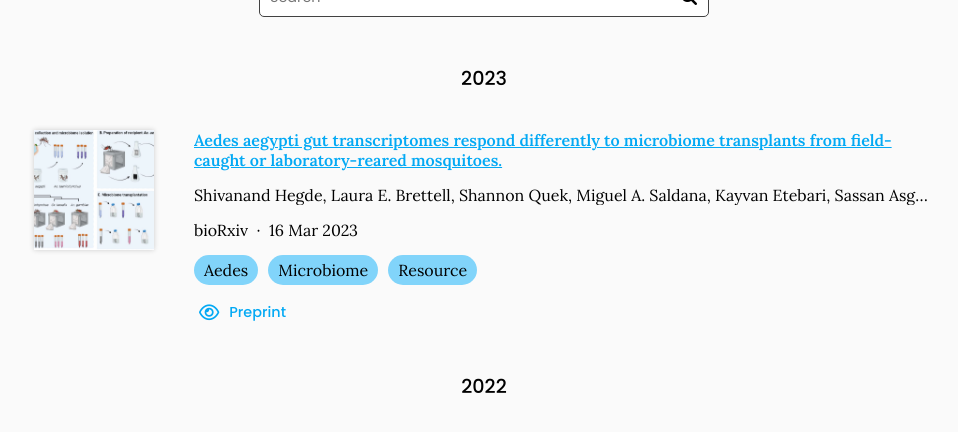
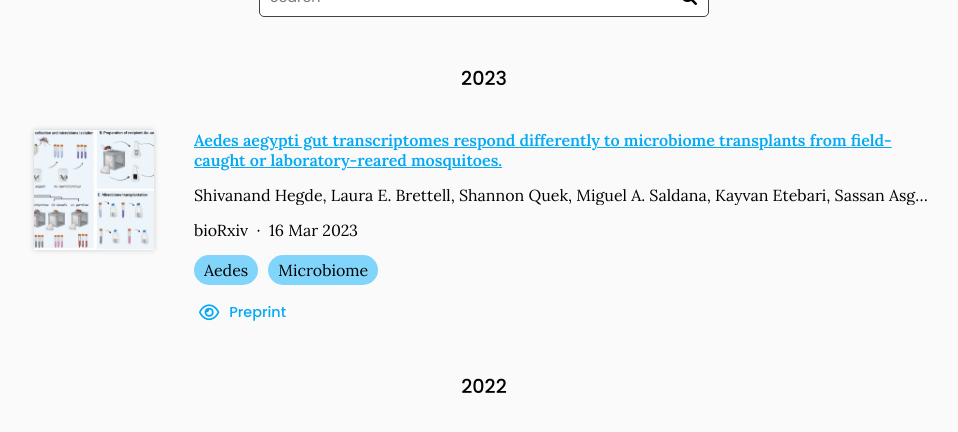
Before and after one commit to Evo-MInt/MicGen-lab-website, a Jekyll site: the page built from research/index.md, in a window 1280 px wide and 900 px high, scrolled down 885 px, cut to the strip 0-434 px from the top of the window. Shown: the whole strip, without its empty margins (156-1114 px from the left). Built offline with Jekyll 4.4.1, drawn with Linux system fonts in a browser that asks for light colours.

Commit message:
Generate citations

```diff
--- a/_data/citations.yaml
+++ b/_data/citations.yaml
@@ -24,7 +24,6 @@
   tags:
   - Aedes
   - Microbiome
-  - Resource
 - id: doi:10.12688/wellcomeopenres.19155.1
   title: ''
   authors: []
```
